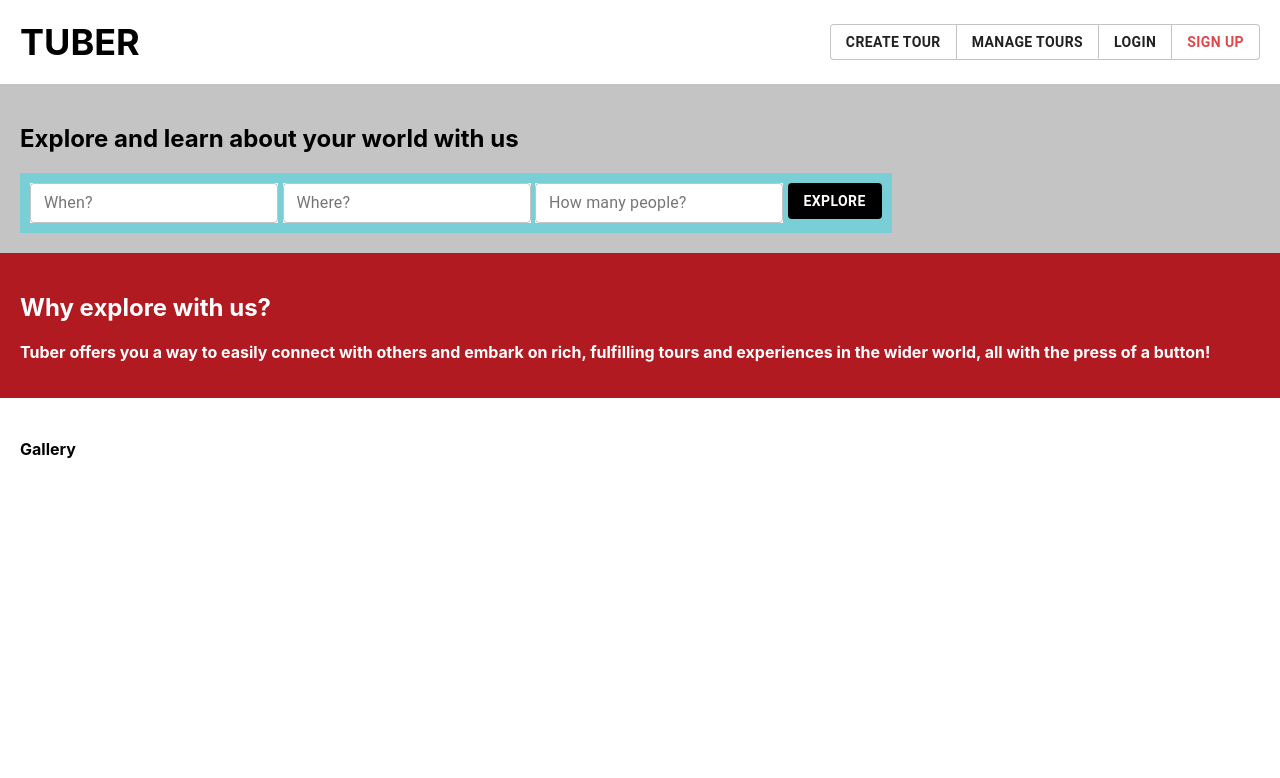
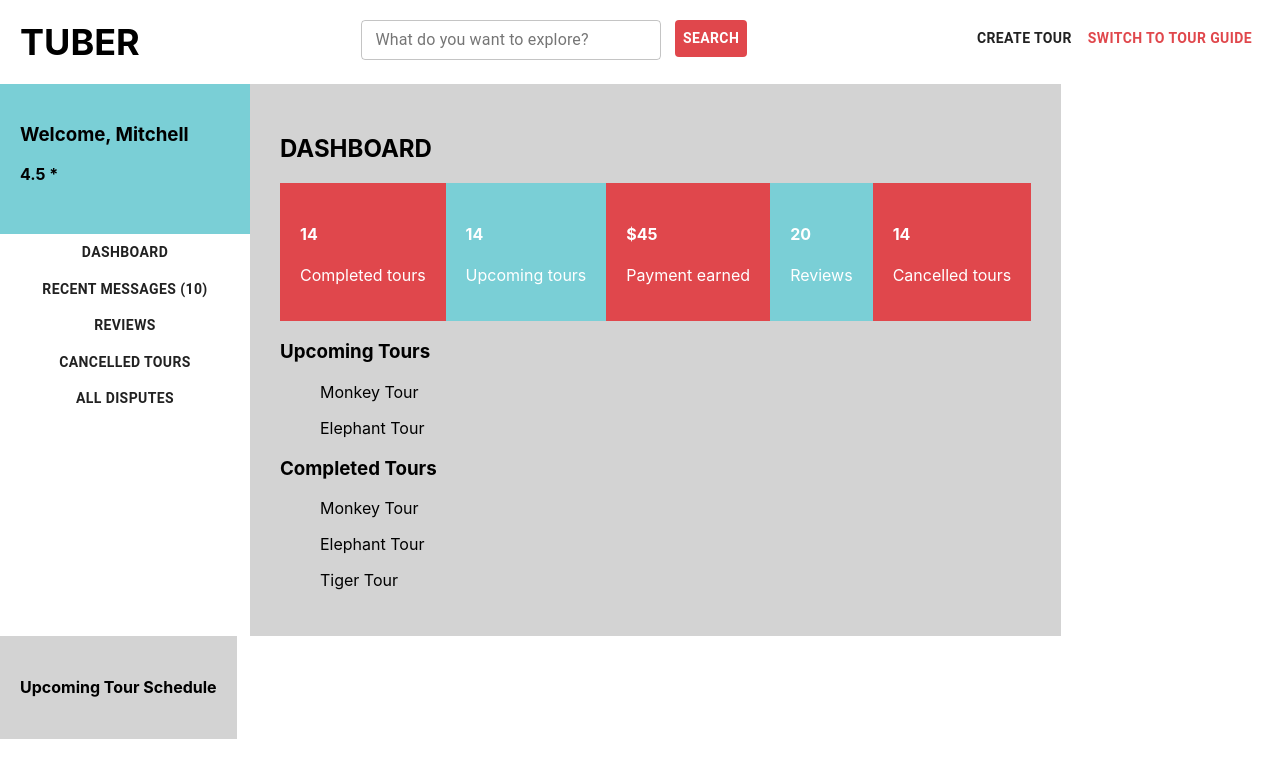
Before and after one commit to James-Feldmayer/Tuber, a React (Create React App) app in the folder tuber/ClientApp/: page /Tourist in a window 1280 px wide. Shown: the top 778 px of the page. Built offline with nearby package versions, Linux system fonts and the light colour scheme; what google-maps-react would draw is missing.

Commit message:
Merges Add-Tourist-Screen to master

```diff
--- a/tuber/ClientApp/src/Login.tsx
+++ b/tuber/ClientApp/src/Login.tsx
@@ -27,6 +27,8 @@ function Login() {
   function handleClick() {
     postData('https://localhost:5001/api/Login', { Username: user.username, Password: user.password })
       .then((response) => { setSignal(response); });
+
+    window.location.href = "/Tourist"
   }
 
   return (
--- a/tuber/ClientApp/src/Register.tsx
+++ b/tuber/ClientApp/src/Register.tsx
@@ -27,6 +27,8 @@ function Register() {
   function handleClick() {
     postData('https://localhost:5001/api/Login', { Username: user.username, Password: user.password })
       .then((response) => { setSignal(response); });
+
+    window.location.href = "/Tourist"
   }
 
   return (
--- /dev/null
+++ b/tuber/ClientApp/src/Tourist.tsx
@@ -0,0 +1,142 @@
+import React, { useState, Component } from 'react';
+import { Link as RouterLink } from "react-router-dom";
+
+import { Button, TextField, Grid, ButtonGroup } from '@material-ui/core';
+
+class TouristHeader extends Component {
+    render() {
+        return (
+            <div style={{padding:"20px"}}>
+                <Grid container spacing={3} justify="space-between" direction="row">
+                    <Grid item>
+                        <a href="/" style={{color: "#000000", fontWeight: "bold", fontSize:"36px", textDecoration: "none"}}>TUBER</a>
+                    </Grid>
+                    <Grid item>
+                        <TextField style = {{width: 300}} label="What do you want to explore?" variant="outlined" size="small"></TextField>
+                        &nbsp;&nbsp;&nbsp;
+                        <Button component={RouterLink} to="/Search" style={{backgroundColor: "#E0474C", color:"#FFFFFF", fontWeight: "bold"}}>Search</Button>
+                    </Grid>
+                    <Grid item>
+                        <Button style={{fontWeight: "bold"}}>Create Tour</Button>
+                        <Button style={{color:"#E0474C", fontWeight: "bold"}}>Switch to Tour Guide</Button>
+                    </Grid>
+                </Grid>
+            </div>
+        );
+    }
+}
+
+class Tourist extends Component {
+    render() {
+        let username="Mitchell";
+        let totalRecent=10;
+        let rating=4.5;
+        return (
+            <React.Fragment>
+                <TouristHeader />
+                <div>
+                    <Grid container direction="row">
+                        <Grid item>
+                            <div>
+                                <Grid container direction = "column">
+                                    <Grid item style={{backgroundColor: "#7ACFD6", padding: "20px", width: 250, height: 150}}>
+                                        <h3>Welcome, {username}</h3>
+                                        <b>{rating} *</b>
+                                    </Grid>
+                                    <Grid item>
+                                        <Button style={{width: 250, fontWeight: "bold"}}>Dashboard</Button>
+                                    </Grid>
+                                    <Grid item>
+                                        <Button style={{width: 250, fontWeight: "bold"}}>Recent Messages ({totalRecent})</Button>
+                                    </Grid>
+                                    <Grid item>
+                                        <Button style={{width: 250, fontWeight: "bold"}}>Reviews</Button>
+                                    </Grid>
+                                    <Grid item>
+                                        <Button style={{width: 250, fontWeight: "bold"}}>Cancelled Tours</Button>
+                                    </Grid>
+                                    <Grid item>
+                                        <Button style={{width: 250, fontWeight: "bold"}}>All Disputes</Button>
+                                    </Grid>
+                                </Grid>
+                            </div>
+                        </Grid>
+                        <Grid item style={{padding: "30px", backgroundColor: "lightgray"}}>
+                            <div>
+                                <h2>DASHBOARD</h2>
+                                <Grid container direction="row" style={{}}>
+                                    <Grid item>
+                                        <div style={{padding: "20px", backgroundColor: "#E0474C", color: "white"}}>
+                                            <h4>14</h4>
+                                            <p>Completed tours</p>
+                                        </div>
+                                    </Grid>
+                                    <Grid item>
+                                        <div style={{padding: "20px", backgroundColor: "#7ACFD6", color: "white"}}>
+                                            <h4>14</h4>
+                                            <p>Upcoming tours</p>
+                                        </div>
+                                    </Grid>
+                                    <Grid item>
+                                        <div style={{padding: "20px", backgroundColor: "#E0474C", color: "white"}}>
+                                            <h4>$45</h4>
+                                            <p>Payment earned</p>
+                                        </div>
+                                    </Grid>
+                                    <Grid item>
+                                        <div style={{padding: "20px", backgroundColor: "#7ACFD6", color: "white"}}>
+                                            <h4>20</h4>
+                                            <p>Reviews</p>
+                                        </div>
+                                    </Grid>
+                                    <Grid item>
+                                        <div style={{padding: "20px", backgroundColor: "#E0474C", color: "white"}}>
+                                            <h4>14</h4>
+                                            <p>Cancelled tours</p>
+                                        </div>
+                                    </Grid>
+                                </Grid>
+                            </div>
+                            <div>
+                                <h3>Upcoming Tours</h3>
+                                <ul style={{listStyleType: "none"}}>
+                                    <li>
+                                        <p>Monkey Tour</p>
+                                    </li>
+                                    <li>
+                                        <p>Elephant Tour</p>
+                                    </li>
+                                </ul>
+                            </div>
+                            <div>
+                                <h3>Completed Tours</h3>
+                                <ul style={{listStyleType: "none"}}>
+                                    <li>
+                                        <p>Monkey Tour</p>
+                                    </li>
+                                    <li>
+                                        <p>Elephant Tour</p>
+                                    </li>
+                                    <li>
+                                        <p>Tiger Tour</p>
+                                    </li>
+                                </ul>
+                            </div>
+                        </Grid>
+                        <Grid item>
+                            <div style={{padding: "20px", backgroundColor:"lightgray"}}>
+                                <Grid container direction="column">
+                                    <Grid item>
+                                        <h4>Upcoming Tour Schedule</h4>
+                                    </Grid>
+                                </Grid>
+                            </div>
+                        </Grid>
+                    </Grid>
+                </div>
+            </React.Fragment>
+        )
+    }
+};
+
+export default Tourist;
--- a/tuber/ClientApp/src/index.tsx
+++ b/tuber/ClientApp/src/index.tsx
@@ -6,6 +6,7 @@ import Search from './Search';
 import Home from './Home';
 import Register from './Register';
 import './index.css';
+import Tourist from './Tourist';
 
 ReactDOM.render(
   <React.StrictMode>
@@ -20,6 +21,9 @@ ReactDOM.render(
         <Route path="/Search">
           <Search />
         </Route>
+        <Route path="/Tourist">
+          <Tourist />
+        </Route>
         <Route path="/">
           <Home />
         </Route>
```
